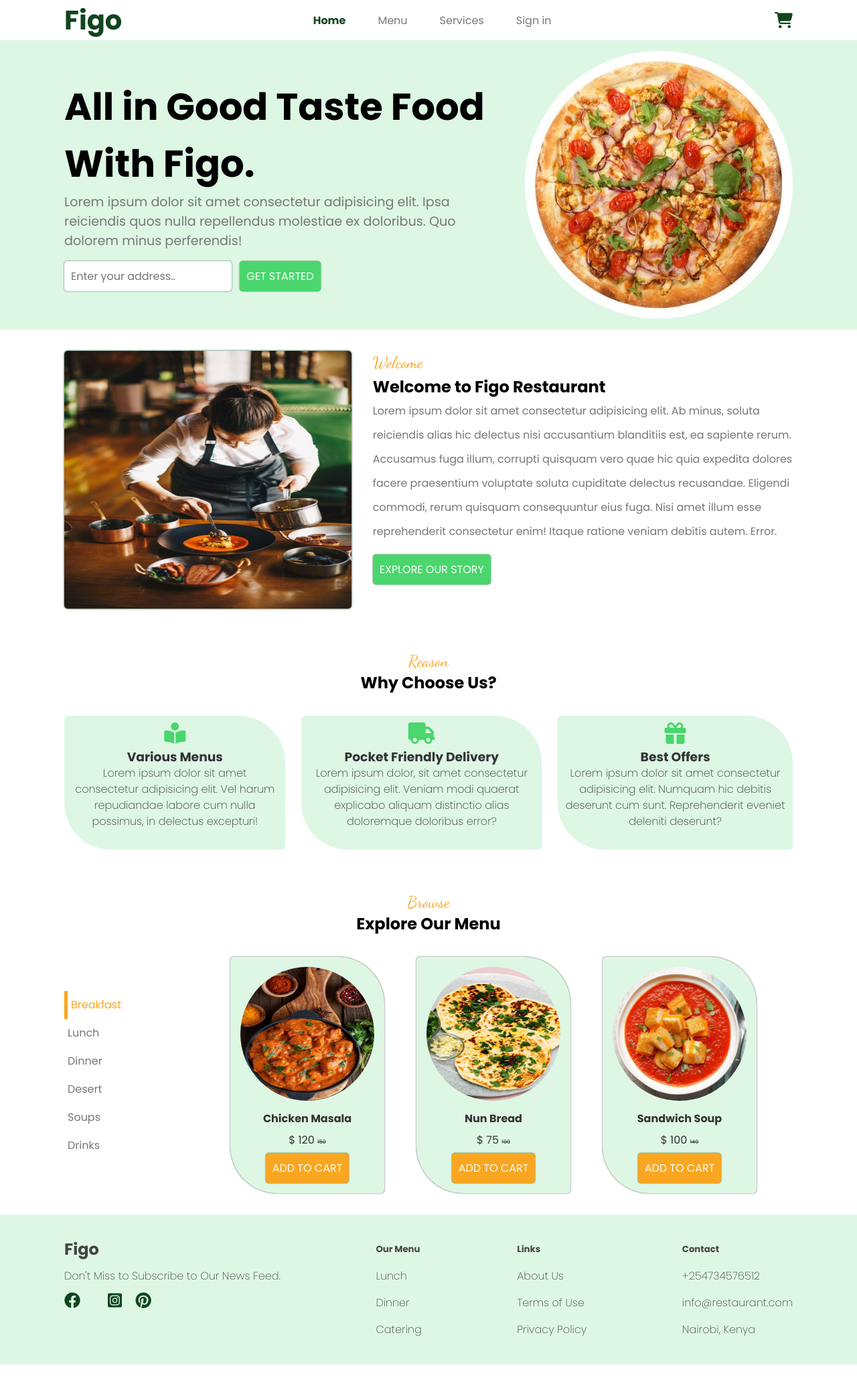
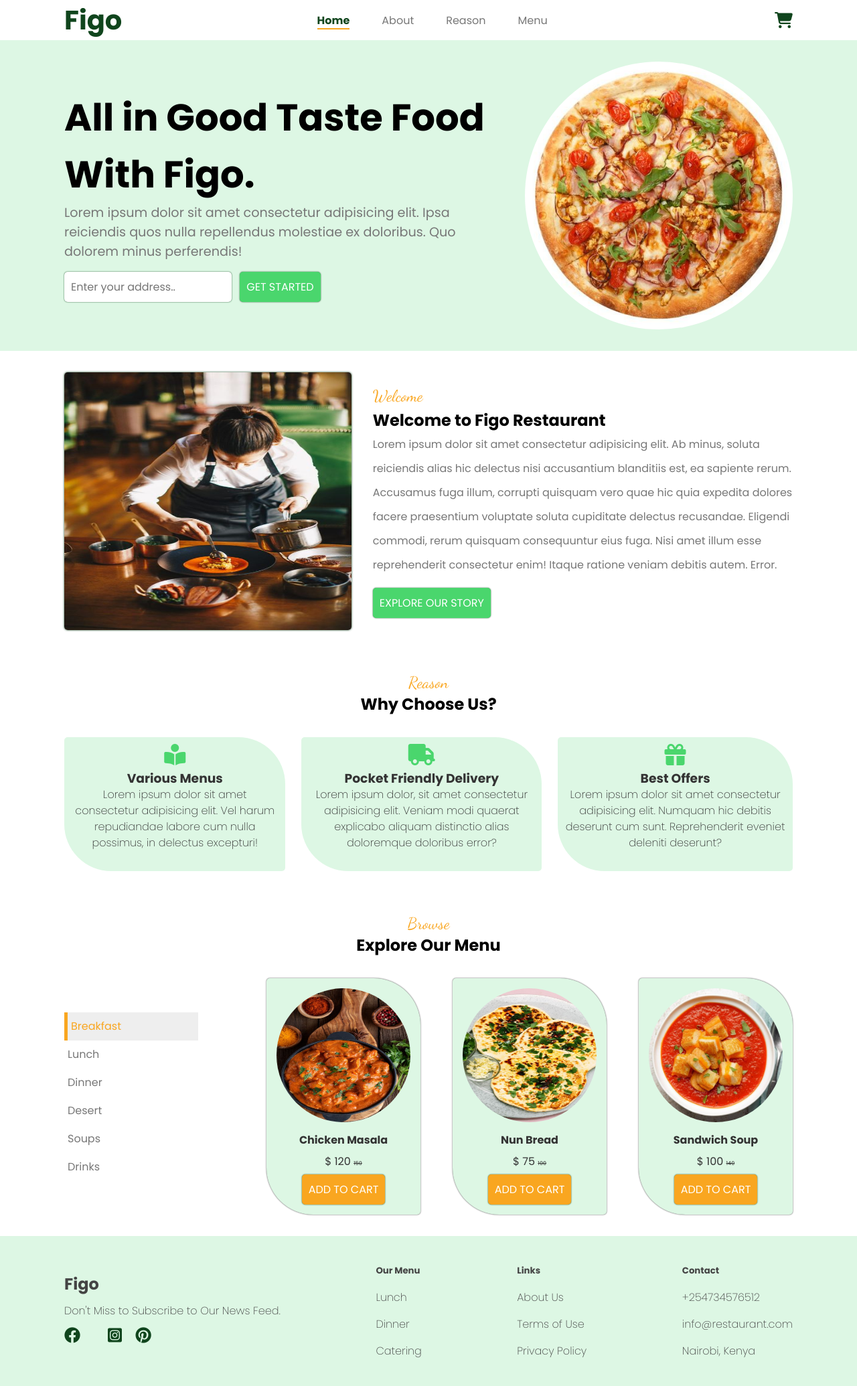
Before and after one commit to githinjisamson1/js-restaurant-landing-page, a plain HTML site: page index.html in a window 1280 px wide. Shown: the whole page at 67% size. Before the commit the page ends 2038 px from the top, so only its background shows below. Drawn offline with Linux system fonts and the light colour scheme.

Commit message:
Make css DRY

```diff
--- a/index.html
+++ b/index.html
@@ -24,10 +24,10 @@
       <header>
         <h1 id="logo">Figo</h1>
         <ul id="navigation-links">
-          <li><a href="#" class="nav-link active">Home</a></li>
-          <li><a href="#" class="nav-link">Menu</a></li>
-          <li><a href="#" class="nav-link">Services</a></li>
-          <li><a href="#" class="nav-link">Sign in</a></li>
+          <li><a href="#home" class="nav-link active">Home</a></li>
+          <li><a href="#welcome" class="nav-link">About</a></li>
+          <li><a href="#reason" class="nav-link">Reason</a></li>
+          <li><a href="#menu" class="nav-link">Menu</a></li>
         </ul>
         <div id="cart">
           <i class="fa-solid fa-cart-shopping"></i>
@@ -142,6 +142,7 @@
 
           <!-- menu card items -->
           <div class="menu-card-items">
+            <!-- 1st card -->
             <div class="card-item">
               <div class="card-image">
                 <img src="assets/chickenMasala.jpg" alt="" />
@@ -153,6 +154,7 @@
               <button class="card-btn">Add to Cart</button>
             </div>
 
+            <!-- 2nd card -->
             <div class="card-item">
               <div class="card-image">
                 <img src="assets/nunBread.jpg" alt="" />
@@ -164,6 +166,7 @@
               <button class="card-btn">Add to Cart</button>
             </div>
 
+            <!-- 3rd card -->
             <div class="card-item">
               <div class="card-image">
                 <img src="assets/sandwichSoup.jpg" alt="" />
@@ -180,46 +183,48 @@
     </section>
     <!-- end of menu section -->
 
-    <!-- start of footer -->
+    <!-- start of footer section-->
     <section id="footer">
       <div class="footer-container">
         <div>
           <h2>Figo</h2>
           <p>Don't Miss to Subscribe to Our News Feed.</p>
           <div class="social-icons">
-            <i class="fa-brands fa-facebook"></i>
-            <i class="fa-brands fa-square-x-twitter"></i>
-            <i class="fa-brands fa-square-instagram"></i>
-            <i class="fa-brands fa-pinterest"></i>
+            <a href="#"><i class="fa-brands fa-facebook"></i></a>
+            <a href="#"><i class="fa-brands fa-square-x-twitter"></i></a>
+            <a href="#"><i class="fa-brands fa-square-instagram"></i></a>
+            <a href="#"><i class="fa-brands fa-pinterest"></i></a>
           </div>
         </div>
-        <div class="our-menu">
+        <div class="links">
           <h5>Our Menu</h5>
           <ul>
-            <li>Lunch</li>
-            <li>Dinner</li>
-            <li>Catering</li>
+            <li><a href="#">Lunch</a></li>
+            <li><a href="#">Dinner</a></li>
+            <li><a href="#">Catering</a></li>
           </ul>
         </div>
         <div class="links">
           <h5>Links</h5>
           <ul>
-            <li>About Us</li>
-            <li>Terms of Use</li>
-            <li>Privacy Policy</li>
+            <li><a href="#">About Us</a></li>
+            <li><a href="#">Terms of Use</a></li>
+            <li><a href="#">Privacy Policy</a></li>
           </ul>
         </div>
         <div class="links">
           <h5>Contact</h5>
           <ul>
-            <li>+254734576512</li>
-            <li>info@restaurant.com</li>
-            <li>Nairobi, Kenya</li>
+            <li><a href="#">+254734576512</a></li>
+            <li><a href="#">info@restaurant.com</a></li>
+            <li><a href="#">Nairobi, Kenya</a></li>
           </ul>
         </div>
       </div>
     </section>
-    <!-- end of footer -->
+    <!-- end of footer section-->
+
+    <!-- link js -->
     <script src="script.js"></script>
   </body>
 </html>
--- a/style.css
+++ b/style.css
@@ -17,17 +17,89 @@
   box-sizing: border-box;
   border: none;
   outline: none;
-
   font-family: "Poppins", sans-serif;
 }
 
-/* styling header section */
-header {
+/* DISPLAY FLEX */
+header,
+.home-container,
+.welcome-container,
+.cards,
+.menu-cards,
+.menu-card-items,
+.footer-container {
   display: flex;
   justify-content: space-between;
   align-items: center;
+}
+
+/* PADDING-LEFT & PADDING-RIGHT */
+header,
+.home-container,
+.welcome-container,
+.reason-container,
+.menu-container,
+.footer-container {
   padding-left: 6rem;
   padding-right: 6rem;
+}
+/* PADDING-TOP & PADDING-BOTTOM */
+.home-container,
+.welcome-container,
+.reason-container,
+.menu-container,
+.footer-container {
+  padding-top: 2rem;
+  padding-bottom: 2rem;
+}
+/* SECTION BOOKMARKS  */
+.welcome,
+.reason,
+.browse {
+  font-family: "Dancing Script", cursive;
+  color: var(--yellow);
+  font-size: 1.5rem;
+}
+
+/* CARDS */
+.card,
+.card-item {
+  background-color: var(--green-light);
+  border-radius: 5px 70px 5px 70px;
+  color: #333;
+  transition: all 300ms ease;
+}
+
+/* CIRCULAR IMAGES */
+.home-image,
+.card-image img {
+  border-radius: 50%;
+}
+
+/* BUTTONS */
+button {
+  padding: 10px;
+  border-radius: 5px;
+  background-color: var(--green);
+  color: var(--white);
+  box-shadow: 0px 0px 2px var(--green-dark);
+  font-size: 1rem;
+  cursor: pointer;
+  text-transform: uppercase;
+  transition: all 300ms ease;
+}
+.home-btn,
+.welcome-btn {
+  background-color: var(--green);
+}
+.home-btn:hover,
+.welcome-btn:hover {
+  background-color: var(--white);
+  color: var(--green);
+}
+
+/* style header section */
+header {
   box-shadow: 0px 0px 2px var(--green-dark);
 }
 #logo {
@@ -44,11 +116,11 @@ header {
   display: flex;
   align-items: center;
 }
+a {
+  text-decoration: none;
+}
 .nav-link {
   margin-right: 3rem;
-}
-.nav-link {
-  text-decoration: none;
   color: var(--grey);
   transition: all 100ms ease;
 }
@@ -57,6 +129,7 @@ header {
 }
 .nav-link.active {
   font-weight: 700;
+  border-bottom: 2px solid var(--yellow);
 }
 #cart {
   font-size: 1.5rem;
@@ -66,13 +139,9 @@ header {
   color: var(--yellow);
 }
 
-/* styling home section */
+/* style home section */
 .home-container {
-  padding: 1rem 6rem 1rem 6rem;
   background-color: var(--green-light);
-  display: flex;
-  justify-content: space-between;
-  align-items: center;
   gap: 3rem;
 }
 .home-title {
@@ -98,34 +167,15 @@ header {
   caret-color: var(--green);
   box-shadow: 0px 0px 0px;
 }
-button {
-  padding: 10px;
-  border-radius: 5px;
-  background-color: var(--green);
-  color: var(--white);
-  box-shadow: 0px 0px 2px var(--green-dark);
-  font-size: 1rem;
-  cursor: pointer;
-  text-transform: uppercase;
-  transition: all 300ms ease;
-}
-button:hover {
-  background-color: var(--white);
-  color: var(--green);
-}
 .home-image {
   display: block;
-  border-radius: 50%;
   height: 400px;
 }
 
-/* styling welcome section */
+/* style welcome section */
 .welcome-container {
-  padding: 2rem 6rem 2rem 6rem;
-  display: flex;
-  justify-content: space-between;
+  line-height: 2.25rem;
   gap: 2rem;
-  line-height: 2.25rem;
 }
 .welcome-image {
   display: block;
@@ -134,41 +184,23 @@ button:hover {
   border-radius: 5px;
   box-shadow: 0px 0px 3px var(--green-dark);
 }
-.welcome {
-  font-family: "Dancing Script", cursive;
-  color: var(--yellow);
-  font-size: 1.5rem;
-}
 .welcome-desc {
   margin-bottom: 1rem;
   color: var(--grey);
 }
 
-/* styling reason section */
+/* style reason section */
 .reason-container {
-  padding: 2rem 6rem 2rem 6rem;
   text-align: center;
-}
-.reason {
-  font-family: "Dancing Script", cursive;
-  color: var(--yellow);
-  font-size: 1.5rem;
 }
 .cards {
   margin-top: 2rem;
-  display: flex;
-  justify-content: space-between;
-  align-items: center;
   gap: 1.5rem;
 }
 .card {
-  background-color: var(--green-light);
   padding: 10px;
   height: 200px;
-  border-radius: 5px 70px 5px 70px;
   line-height: 1.5rem;
-  color: #333;
-  transition: all 300ms ease;
 }
 .card:hover {
   background-color: var(--white);
@@ -184,18 +216,11 @@ button:hover {
   font-weight: 200;
 }
 
-/* styling menu section */
+/* style browse section */
 .menu-container {
-  padding: 2rem 6rem 2rem 6rem;
   text-align: center;
 }
-.browse {
-  font-family: "Dancing Script", cursive;
-  color: var(--yellow);
-  font-size: 1.5rem;
-}
 ul.menu {
-  /* background-color: yellow; */
   list-style-type: none;
   width: 200px;
   text-align: left;
@@ -204,34 +229,31 @@ ul.menu {
 }
 .menu-cards,
 .menu-card-items {
-  display: flex;
-  align-items: center;
   gap: 3rem;
 }
 .menu-cards {
   margin-top: 2rem;
 }
-
 .menu-item {
   padding: 5px;
+}
+.menu-item:hover {
+  background-color: #eee;
+  transition: all 300ms ease;
 }
 .menu-item.active {
   color: var(--yellow);
   border-left: 5px solid var(--yellow);
+  background-color: #eee;
 }
 .card-item {
-  background-color: var(--green-light);
   padding: 15px;
-  border-radius: 5px 70px 5px 70px;
   line-height: 2rem;
-  color: #333;
   box-shadow: 0px 0px 2px;
-  transition: all 300ms ease;
 }
 .card-image img {
   width: 200px;
   height: 200px;
-  border-radius: 50%;
 }
 .changed-price {
   text-decoration: line-through;
@@ -245,24 +267,33 @@ ul.menu {
   color: var(--yellow);
 }
 
-/* style footer section*/
+/* style footer section */
 .footer-container {
-  padding: 2rem 6rem 2rem 6rem;
   background-color: var(--green-light);
-  display: flex;
-  justify-content: space-between;
   font-weight: 200;
   color: #444;
 }
 .footer-container div {
   line-height: 2.5rem;
 }
+
 .social-icons i {
   font-size: 1.5rem;
   margin-right: 1rem;
   cursor: pointer;
   color: var(--green-dark);
+  transition: all 300ms ease;
+}
+.social-icons i:hover {
+  font-size: 1.7rem;
 }
 .footer-container ul {
   list-style-type: none;
 }
+.footer-container .links a {
+  color: #444;
+  transition: all 300ms ease;
+}
+.footer-container .links a:hover {
+  border-bottom: 1px solid #444;
+}
```
